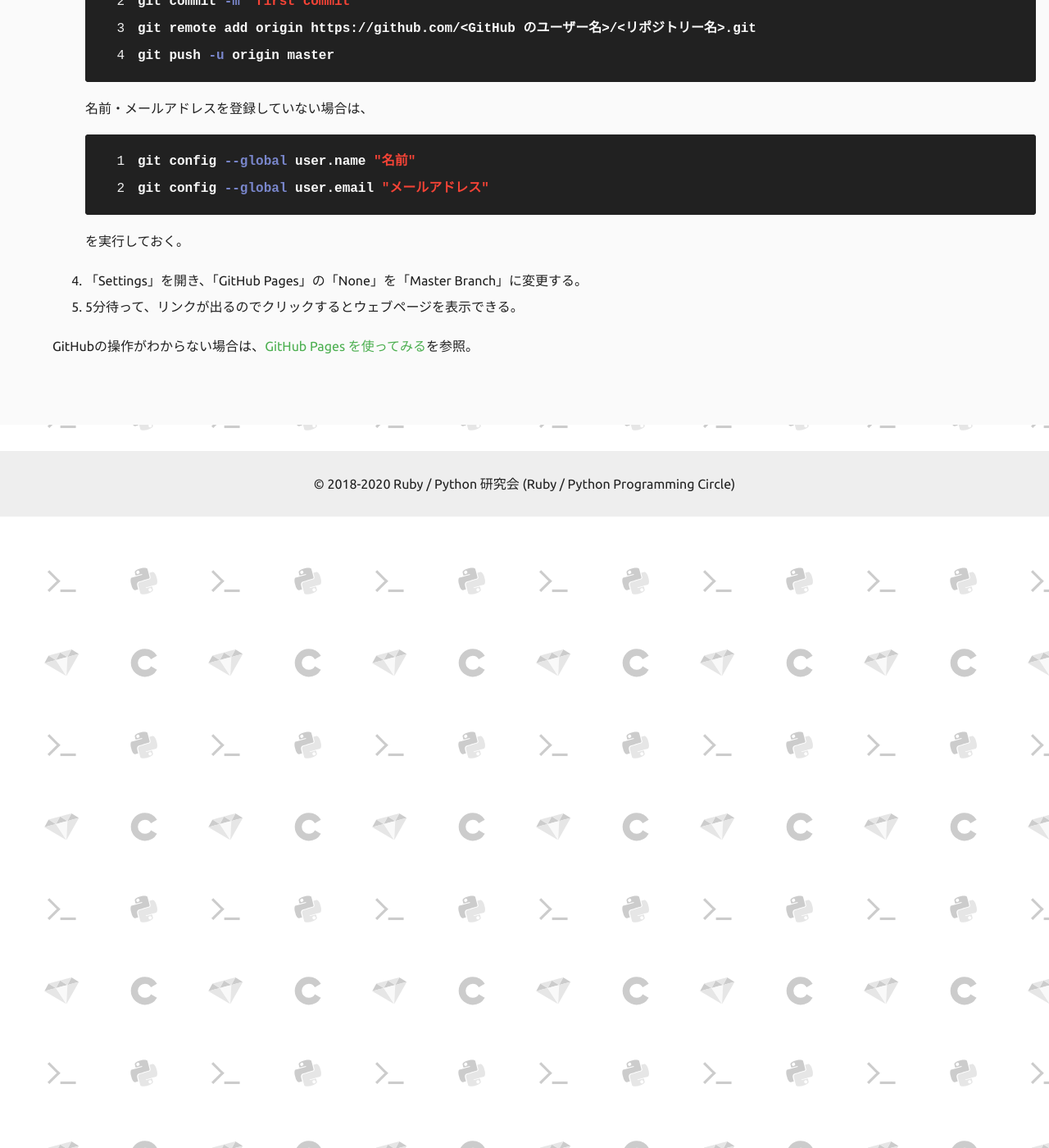
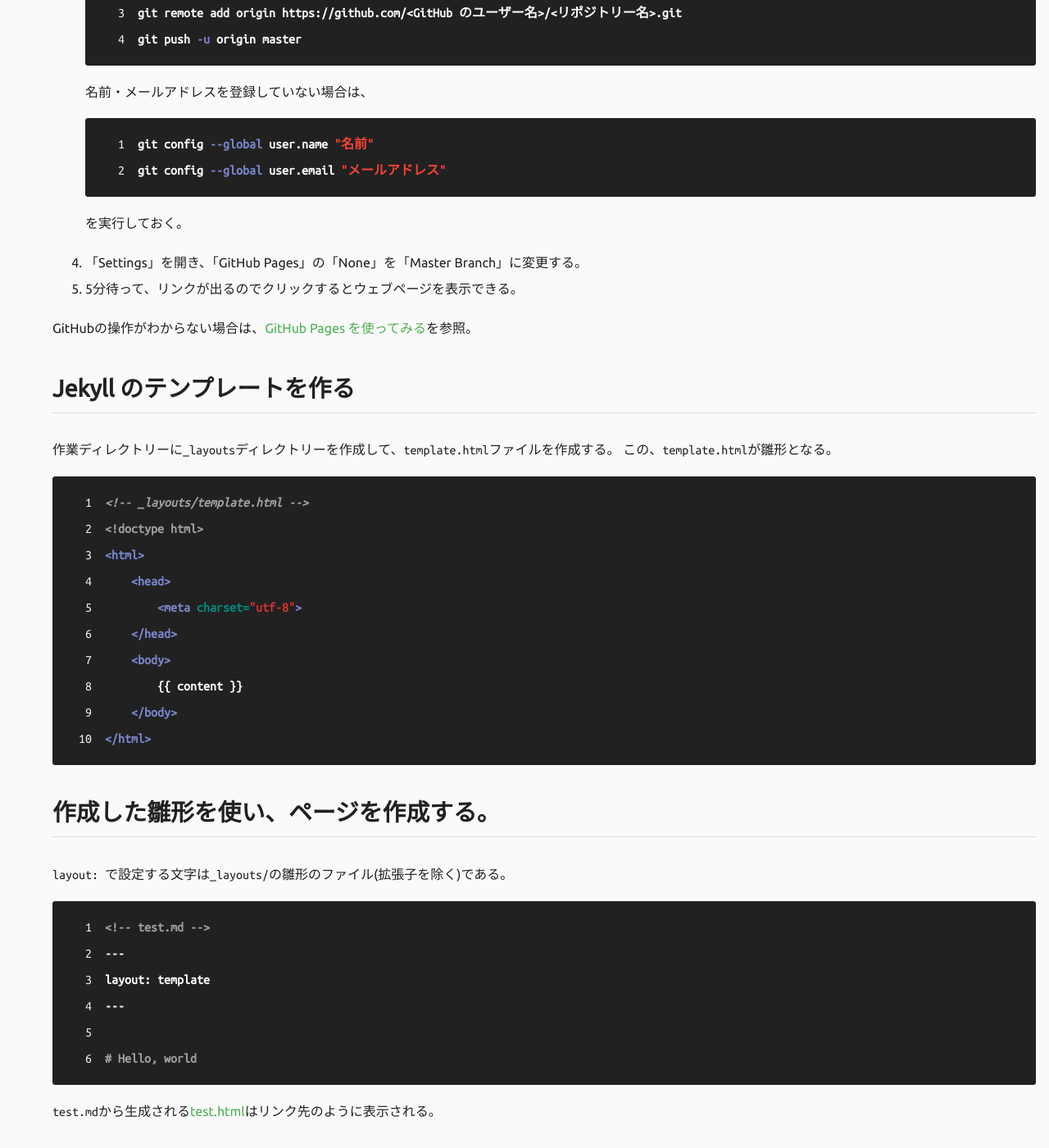
Before and after one commit to yamaguchi-ruby/yamaguchi-ruby.github.io, a Jekyll site: the page built from create_webpage/index.md, in a window 1280 px wide and 1400 px high, scrolled down 6267 px. Shown: the whole window at 82% size. Built offline with Jekyll 4.4.1, drawn with Linux system fonts in a browser that asks for light colours; some of the changed text lies outside the part shown.

Commit message:
一部変更

````diff
--- a/assets/css/stylesheet.sass
+++ b/assets/css/stylesheet.sass
@@ -49,6 +49,9 @@ body
         width: calc(100% - 64px)
         padding: 64px
         background: $bg
+
+        code
+            font-family: Ubuntu Mono
 
         time
             color: #9E9E9E
--- a/create_webpage/index.md
+++ b/create_webpage/index.md
@@ -17,7 +17,7 @@ Jekyllでウェブページを作成し、GitHub Pagesを利用して公開す
 WSLをインストールする。
 ([WSLのインストール方法](../install_wsl/))
 
-## Rubyをインストールする
+## Ruby をインストールする
 Rubyをインストールする([Ruby のインストール方法](../2019/11/18/085538.html))
 
 ## エディターを準備する
@@ -37,7 +37,7 @@ gem install jekyll
 
 Windowsの場合はWSLのUbuntu上で実行する。
 
-## GitHubに登録する
+## GitHub に登録する
 ウェブページを公開するために普通はサーバーが必要だが、
 サーバーの管理やセキュリティー上難易度が高いので、この記事ではGitHub Pagesを利用する。
 このGitHub Pagesを利用するためにはGitHubに登録する必要がある。
@@ -45,7 +45,7 @@ Windowsの場合はWSLのUbuntu上で実行する。
 [GitHub](//github.com)に登録することでウェブページを公開することができる。
 
 # Github Pages チュートリアル
-[GitHub Pagesを使ってみる](use_githubpages.html)
+[GitHub Pagesを使ってみる](use_githubpages.html)(飛ばしても良い)
 
 # 作業ディレクトリーを作る
 作業ディレクトリー(ウェブページのフォルダー)を作る。
@@ -125,3 +125,38 @@ git config --global user.email "メールアドレス"
 1. 5分待って、リンクが出るのでクリックするとウェブページを表示できる。
 
 GitHubの操作がわからない場合は、[GitHub Pages を使ってみる](use_githubpages.html)を参照。
+
+# Jekyll のテンプレートを作る
+
+作業ディレクトリーに`_layouts`ディレクトリーを作成して、`template.html`ファイルを作成する。
+この、`template.html`が雛形となる。
+
+    {% assign c = "{{ content }}" %}
+
+```html
+<!-- _layouts/template.html -->
+<!doctype html>
+<html>
+    <head>
+        <meta charset="utf-8">
+    </head>
+    <body>
+        {{ c }}
+    </body>
+</html>
+```
+
+# 作成した雛形を使い、ページを作成する。
+
+`layout: `で設定する文字は`_layouts/`の雛形のファイル(拡張子を除く)である。
+
+```markdown
+<!-- test.md -->
+---
+layout: template
+---
+
+# Hello, world
+```
+
+`test.md`から生成される[test.html](test.html)はリンク先のように表示される。
````
Also changed, not shown: _layouts/template.html (added, +10 -0 lines), create_webpage/test.md (added, +6 -0 lines).
